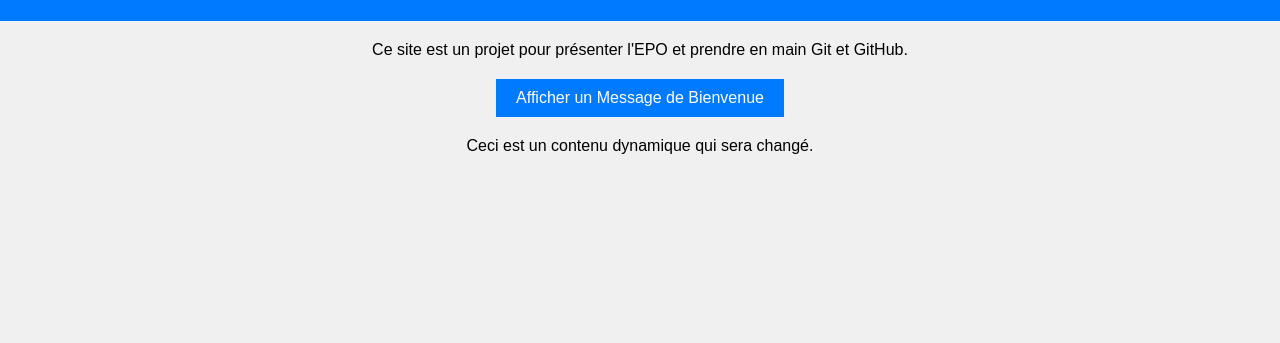
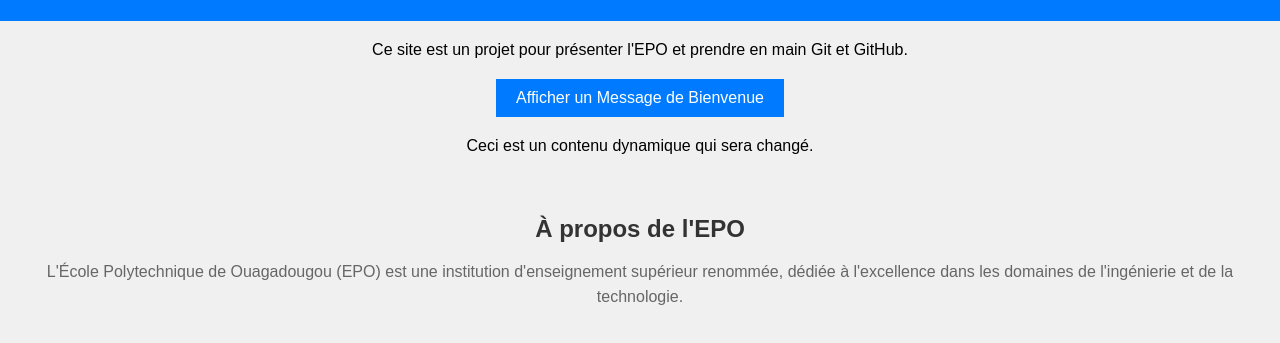
Before and after one commit to Xavier-77/-Epo-project-2, a plain HTML site: page index.html in a window 1280 px wide. Shown: the part 99-442 px from the top of the page. Drawn offline with Linux system fonts and the light colour scheme.

Commit message:
Updated HTML and CSS for about section

```diff
--- a/index.html
+++ b/index.html
@@ -17,6 +17,13 @@
       <p id="welcomeMessage"></p>
       <!-- Ajout après les éléments existants dans le corps du document -->
       <p id="dynamicContent">Ceci est un contenu dynamique qui sera changé.</p>
+      <!-- Ajout à la fin du corps du document -->
+      <section id="about">
+       <h2>À propos de l'EPO</h2>
+       <p>L'École Polytechnique de Ouagadougou (EPO) est une institution d'enseignement
+         supérieur renommée, dédiée à l'excellence dans les domaines de l'ingénierie et de la
+         technologie.</p>
+      </section>
   </main>
    <script src="script.js"></script>
 </body>
--- a/styles.css
+++ b/styles.css
@@ -26,3 +26,18 @@ button {
  margin: 4px 2px;
  cursor: pointer;
 }
+/* Styles pour la section À propos */
+#about {
+ background-color: #f0f0f0; /* Couleur de fond légère */
+ padding: 20px; /* Espacement interne */
+ margin-top: 20px; /* Marge au-dessus de la section */
+ border-radius: 8px; /* Bords arrondis */
+}
+#about h2 {
+ color: #333; /* Couleur du titre */
+ margin-bottom: 10px; /* Marge en dessous du titre */
+}
+#about p {
+ color: #666; /* Couleur du texte */
+ line-height: 1.6; /* Hauteur de ligne pour améliorer la lisibilité */
+}
```
